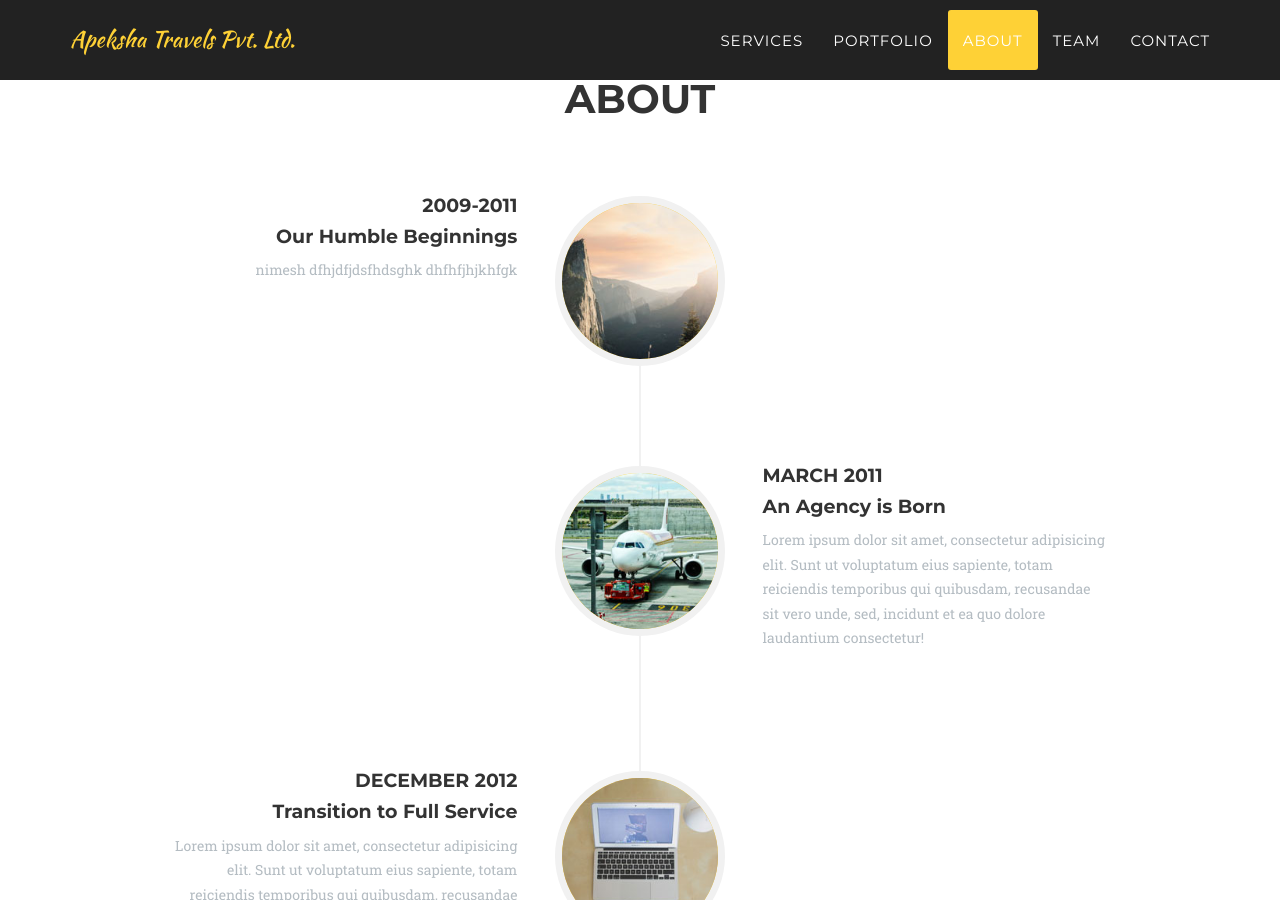
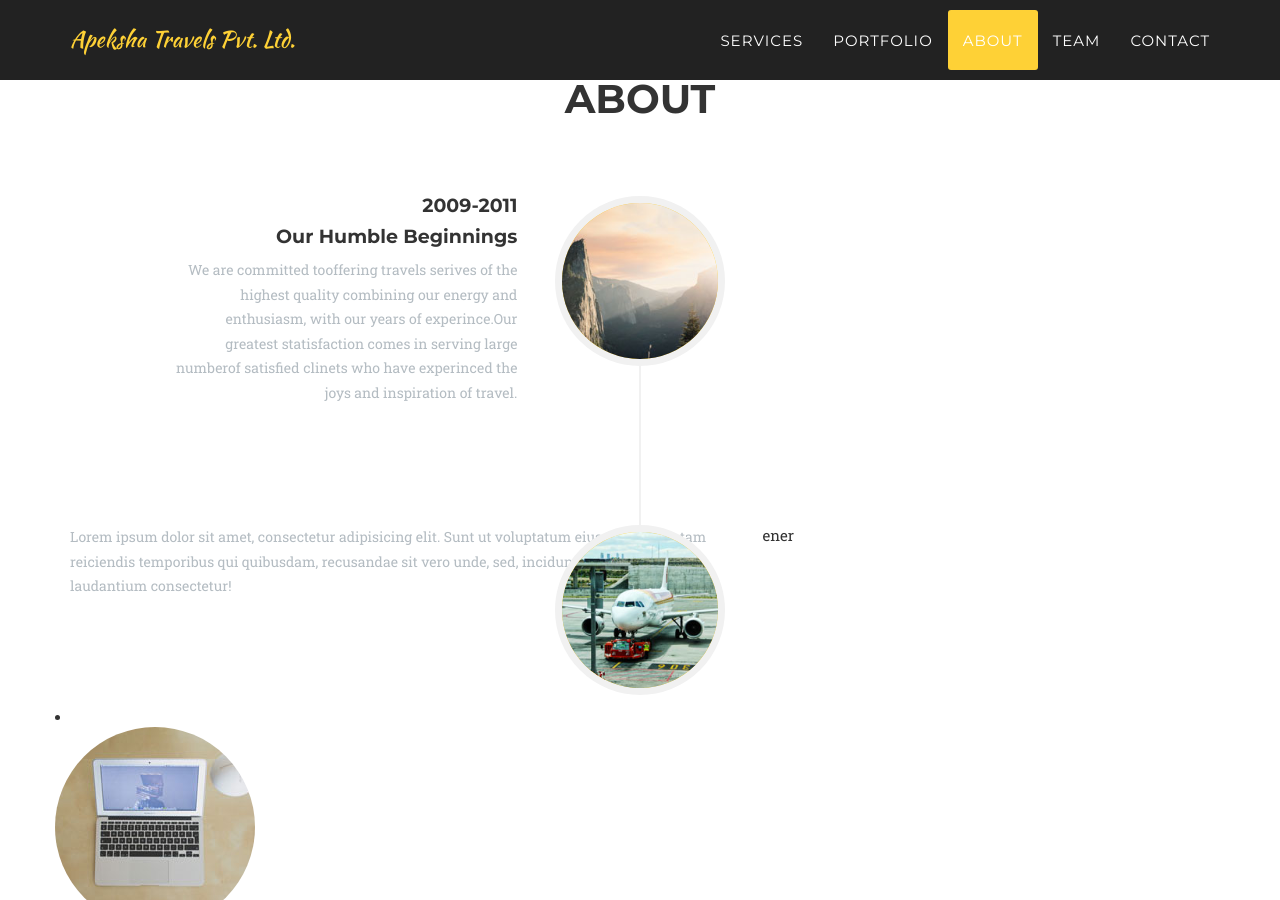
Before and after one commit to gauravmanandhar/apekshatravels.com.np, a Jekyll site: the page built from index.html, in a window 1280 px wide and 900 px high, scrolled down 2716 px. Built offline with Jekyll 4.4.1, drawn with Linux system fonts in a browser that asks for light colours; some web fonts are replaced.

Commit message:
changed about

```diff
--- a/_includes/about.html
+++ b/_includes/about.html
@@ -20,7 +20,7 @@
                                     <h4 class="subheading">Our Humble Beginnings</h4>
                                 </div>
                                 <div class="timeline-body">
-                                    <p class="text-muted">nimesh dfhjdfjdsfhdsghk dhfhfjhjkhfgk</p>
+                                    <p class="text-muted">We are committed tooffering travels serives of the highest quality combining our energy and enthusiasm, with our years of experince.Our greatest statisfaction comes in serving large numberof satisfied clinets who have experinced the joys and inspiration of travel.</p>
                                 </div>
                             </div>
                         </li>
@@ -28,10 +28,8 @@
                             <div class="timeline-image">
                                 <img class="img-circle img-responsive" src="img/about/2.jpg" alt="">
                             </div>
-                            <div class="timeline-panel">
-                                <div class="timeline-heading">
-                                    <h4>March 2011</h4>
-                                    <h4 class="subheading">An Agency is Born</h4>
+                            <div class="timeline-panel"
+                                <div class="timeline-heading"> ener
                                 </div>
                                 <div class="timeline-body">
                                     <p class="text-muted">Lorem ipsum dolor sit amet, consectetur adipisicing elit. Sunt ut voluptatum eius sapiente, totam reiciendis temporibus qui quibusdam, recusandae sit vero unde, sed, incidunt et ea quo dolore laudantium consectetur!</p>
```
